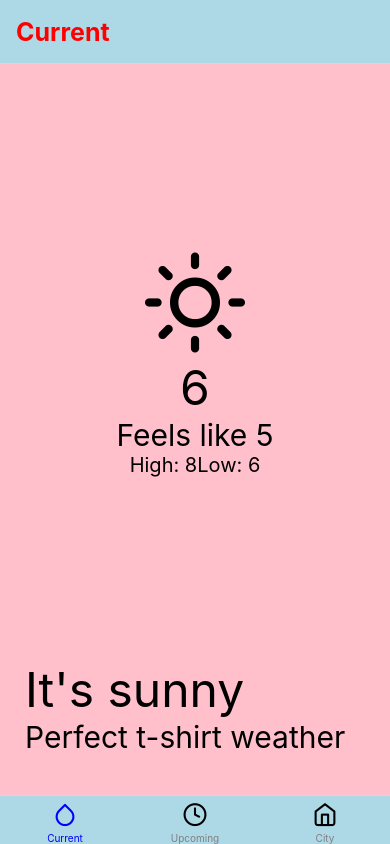
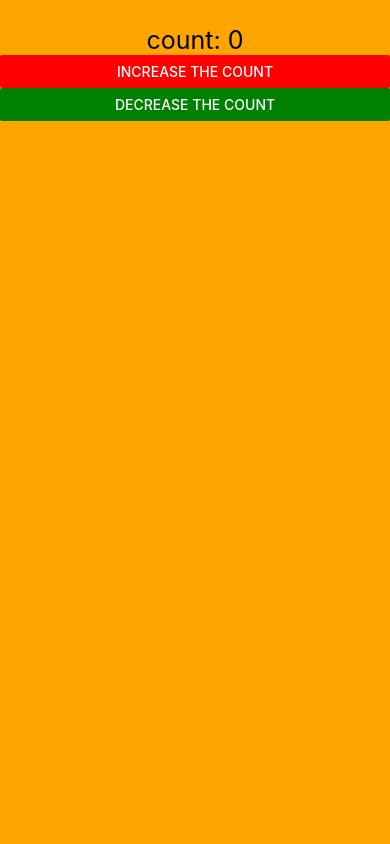
Before and after one commit to skydonline/WeatherApp, a React Native app: screen / in a window 390 px wide. Built offline with nearby package versions, Linux system fonts and the light colour scheme.

Commit message:
experimenting with useState

```diff
--- a/App.js
+++ b/App.js
@@ -1,11 +1,12 @@
 import React from "react";
 import Tabs from "./src/components/Tabs";
 import { NavigationContainer } from "@react-navigation/native";
+import Counter from "./src/demonstration/Counter";
 
 export default function App() {
   return (
     <NavigationContainer>
-      <Tabs />
+      <Counter />
     </NavigationContainer>
   );
 }
--- /dev/null
+++ b/src/demonstration/Counter.js
@@ -0,0 +1,39 @@
+import React, { useState } from "react";
+import { View, Text, Button, StyleSheet } from "react-native";
+
+export default function Counter() {
+  const [count, setCount] = useState(0);
+  const { container, title } = styles;
+
+  return (
+    <View style={container}>
+      <Text style={title}>{`count: ${count}`}</Text>
+      <Button
+        color={"red"}
+        title={"Increase the count"}
+        onPress={() => {
+          setCount(count + 1);
+        }}
+      ></Button>
+      <Button
+        color={"green"}
+        title={"Decrease the count"}
+        onPress={() => {
+          setCount(count - 1);
+        }}
+      ></Button>
+    </View>
+  );
+}
+
+const styles = StyleSheet.create({
+  container: {
+    flex: 1,
+    backgroundColor: "orange",
+  },
+  title: {
+    alignSelf: "center",
+    fontSize: 25,
+    marginTop: 25,
+  },
+});
--- a/src/screens/CurrentWeather.js
+++ b/src/screens/CurrentWeather.js
@@ -1,7 +1,8 @@
 import React from "react";
-import { StyleSheet, Text, View, SafeAreaView } from 'react-native';
-import { Feather } from '@expo/vector-icons';
+import { StyleSheet, Text, View, SafeAreaView } from "react-native";
+import { Feather } from "@expo/vector-icons";
 import RowText from "../components/RowText";
+import { weatherType } from "../utilities/weatherType";
 
 export default function CurrentWeather() {
   const {
@@ -13,8 +14,8 @@
     highLow,
     bodyWrapper,
     description,
-    message
-  } = styles
+    message,
+  } = styles;
 
   return (
     <SafeAreaView style={wrapper}>
@@ -24,8 +25,8 @@
         <Text style={feels}>Feels like 5</Text>
         <RowText
           containerStyles={highLowWrapper}
-          message1={'High: 8'}
-          message2={'Low: 6'}
+          message1={"High: 8"}
+          message2={"Low: 6"}
           message1Styles={highLow}
           message2Styles={highLow}
         />
@@ -33,7 +34,7 @@
       <RowText
         containerStyles={bodyWrapper}
         message1={"It's sunny"}
-          message2={'Perfect t-shirt weather'}
+        message2={weatherType["Clear"].message}
         message1Styles={description}
         message2Styles={message}
       />
@@ -44,31 +45,31 @@
 const styles = StyleSheet.create({
   wrapper: {
     flex: 1,
-    backgroundColor: 'pink',
+    backgroundColor: "pink",
   },
   container: {
     flex: 1,
-    alignItems: 'center',
-    justifyContent: 'center',
+    alignItems: "center",
+    justifyContent: "center",
   },
   temp: {
-    color: 'black',
+    color: "black",
     fontSize: 48,
   },
   feels: {
-    color: 'black',
-    fontSize: 30
+    color: "black",
+    fontSize: 30,
   },
   highLowWrapper: {
-    flexDirection: 'row',
+    flexDirection: "row",
   },
   highLow: {
-    color: 'black',
+    color: "black",
     fontSize: 20,
   },
   bodyWrapper: {
-    justifyContent: 'flex-end',
-    alignItems: 'flex-start',
+    justifyContent: "flex-end",
+    alignItems: "flex-start",
     paddingLeft: 25,
     marginBottom: 40,
   },
@@ -78,5 +79,4 @@
   message: {
     fontSize: 30,
   },
-
-})
+});
--- /dev/null
+++ b/src/utilities/weatherType.js
@@ -0,0 +1,42 @@
+export const weatherType = {
+  Thunderstorm: {
+    icon: "zap",
+    message: "It could get noisy.",
+    backgroundColor: "#000000",
+  },
+  Drizzle: {
+    icon: "cloud-rain",
+    message: "It might rain a little.",
+    backgroundColor: "#36454F",
+  },
+  Rain: {
+    icon: "umbrella",
+    message: "You will need an umbrella.",
+    backgroundColor: "#0000FF",
+  },
+  Snow: {
+    icon: "cloud-snow",
+    message: "Let's build a snowman.",
+    backgroundColor: "#7F6065",
+  },
+  Clear: {
+    icon: "sun",
+    message: "It is perfect t-shirt weather.",
+    backgroundColor: "#E47200",
+  },
+  Clouds: {
+    icon: "cloud",
+    message: "You could live in the clouds.",
+    backgroundColor: "#363636",
+  },
+  Haze: {
+    icon: "wind",
+    message: "It might be a bit damp.",
+    backgroundColor: "#58586E",
+  },
+  Mist: {
+    icon: "align-justify",
+    message: "It might be hard to see.",
+    backgroundColor: "#3E3E37",
+  },
+};
```
Lines whose indentation alone changed are shown as unchanged.
